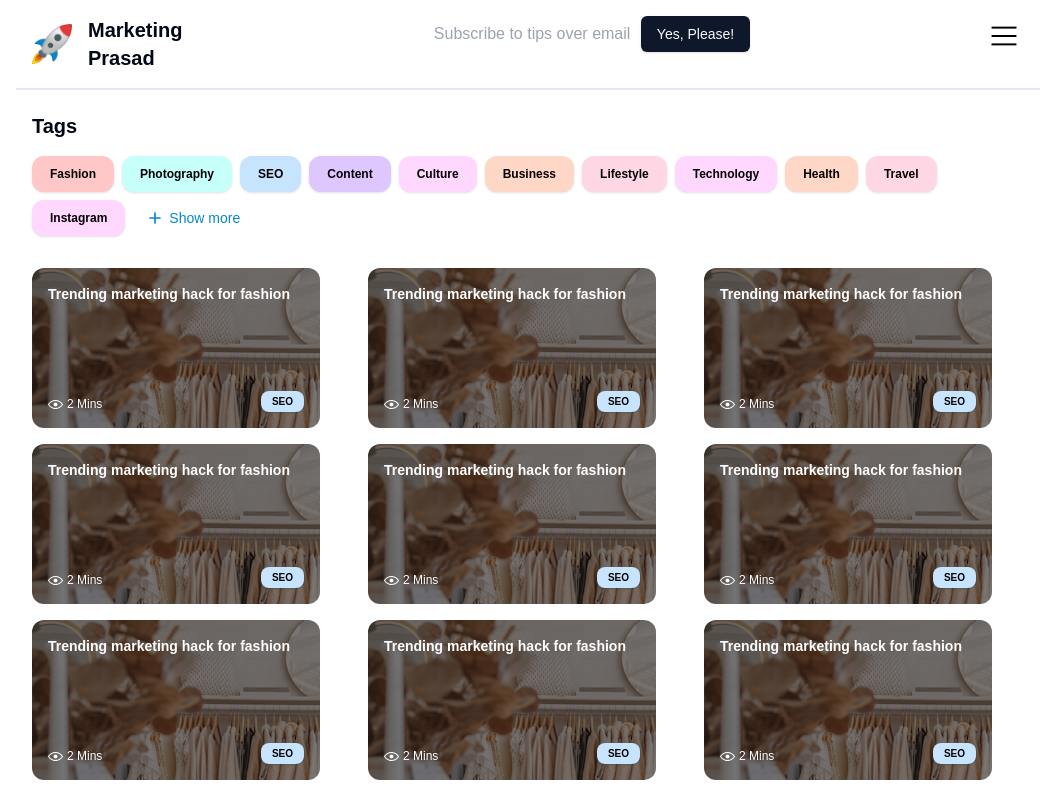
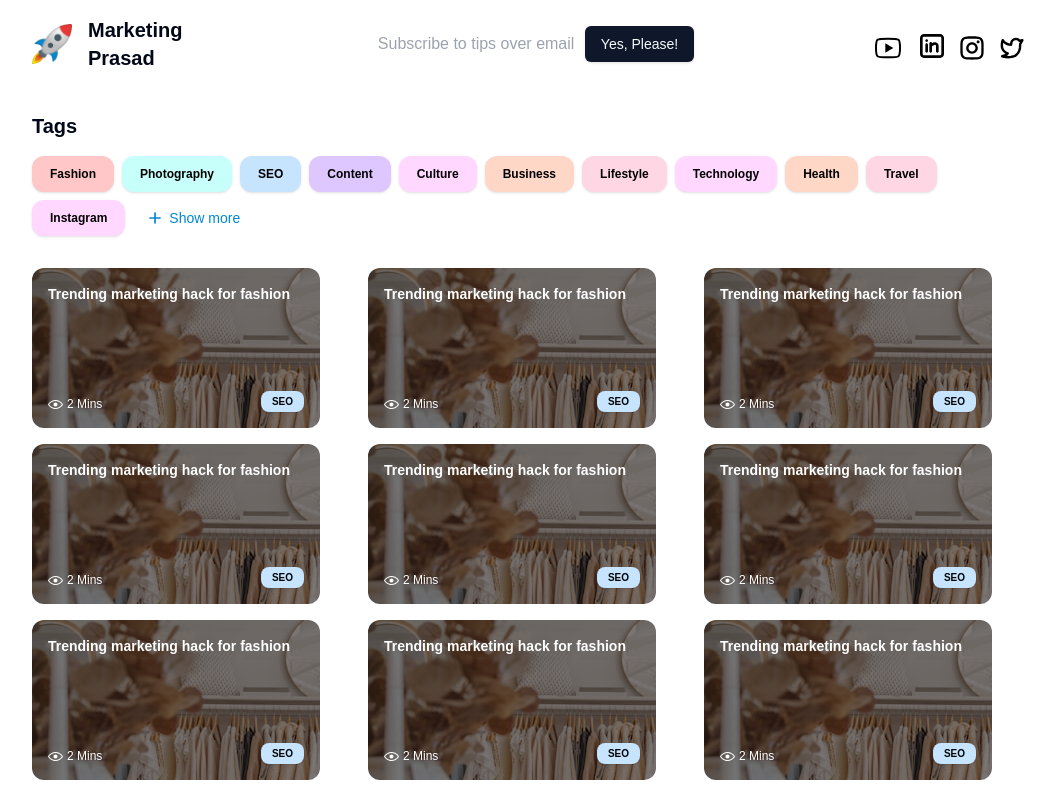
Before and after one commit to juheedhone/prasad-blog, a Next.js app: page / in a window 1280 px wide. Shown: the top 794 px of the page, without its empty margins (112-1167 px from the left). Built offline with nearby package versions, Linux system fonts and the light colour scheme.

Commit message:
Add icon modal in NavBar.

```diff
--- a/src/components/Footer.tsx
+++ b/src/components/Footer.tsx
@@ -1,17 +1,14 @@
+import IconModal from "./IconModal";
 import SearchInput from "./SearchInput";
 
 const Footer = () => {
 	return (
-		<div className="fixed bottom-0 right-0 left-0 p-4 bg-white z-10 border-t-2 md:hidden">
+		<div className="fixed bottom-0 right-0 left-0 p-4 bg-white z-10  md:hidden">
 			<div className="flex border rounded-lg shadow-sm p-2 text-[10px] lg:text-sm  font-normal">
 				<SearchInput />
 			</div>
-			<div className="flex justify-center items-center space-x-6 pt-2">
-				<img src="/youtube.svg" alt="logo" />
-				<img src="/Vector.svg" alt="logo" />
-				<img src="/twitter.svg" alt="logo" />
-				<img src="/link.svg" alt="logo" />
-			</div>
+
+			<IconModal />
 		</div>
 	);
 };
--- /dev/null
+++ b/src/components/IconModal.tsx
@@ -0,0 +1,12 @@
+const IconModal = () => {
+	return (
+		<div className="flex justify-center items-center space-x-6 md:space-x-4 pt-2 ">
+			<img src="/youtube.svg" alt="logo" />
+			<img src="/link.svg" alt="logo" />
+			<img src="/Vector.svg" alt="logo" />
+			<img src="/twitter.svg" alt="logo" />
+		</div>
+	);
+};
+
+export default IconModal;
--- a/src/components/NavBar.tsx
+++ b/src/components/NavBar.tsx
@@ -1,8 +1,9 @@
+import IconModal from "./IconModal";
 import SearchInput from "./SearchInput";
 
 const NavBar = () => {
 	return (
-		<div className="flex justify-between fixed top-0 right-0 left-0 p-4 bg-white z-10 border-b-2">
+		<div className="flex justify-between items-center fixed top-0 right-0 left-0 p-4 bg-white z-10">
 			<div className="flex items-center gap-2 sm:gap-4">
 				<img src="navLogo.png" alt="logo" className="w-10 h-10" />
 				<h1 className="font-bold text-xl max-w-28">Marketing Prasad</h1>
@@ -10,8 +11,11 @@ const NavBar = () => {
 			<div className="hidden md:block">
 				<SearchInput />
 			</div>
-			<div>
+			<div className="md:hidden">
 				<img src="chamburger.png" alt="filter" />
+			</div>
+			<div className="hidden md:block  ">
+				<IconModal />
 			</div>
 		</div>
 	);
```
